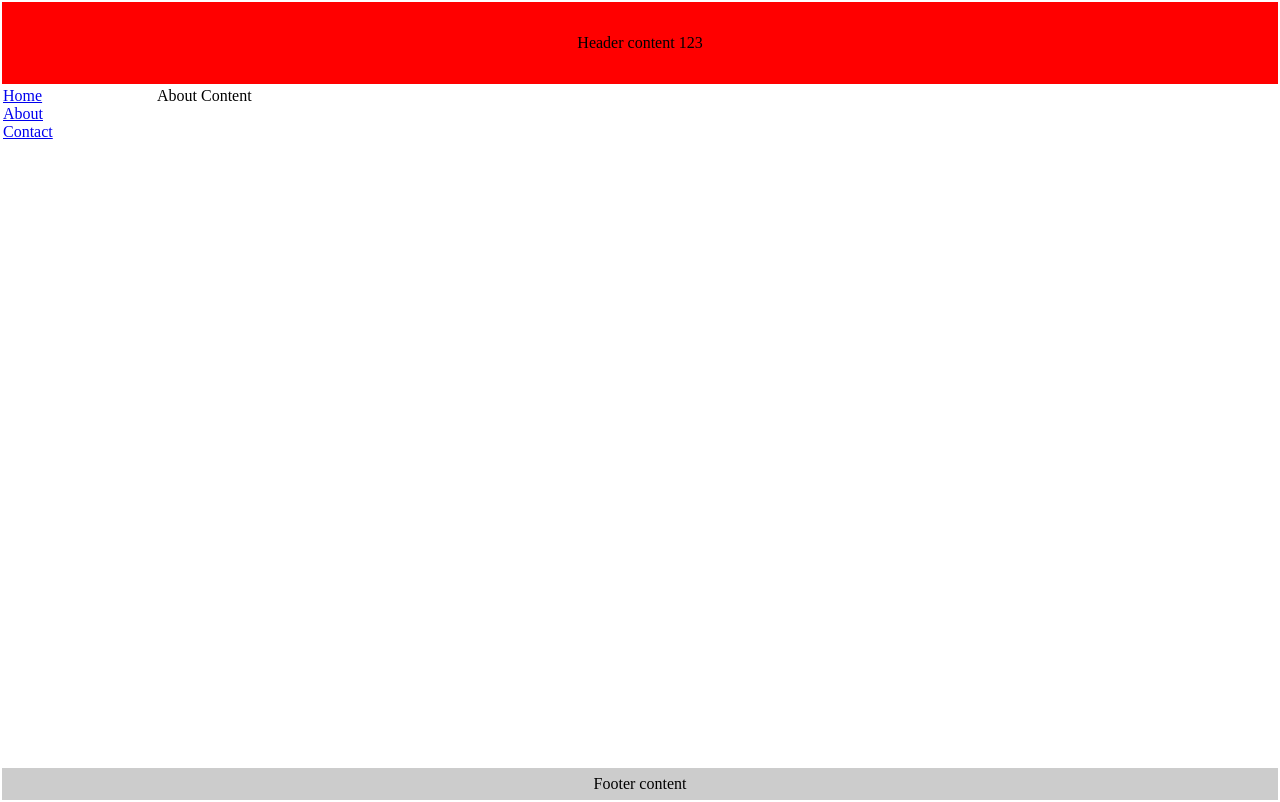
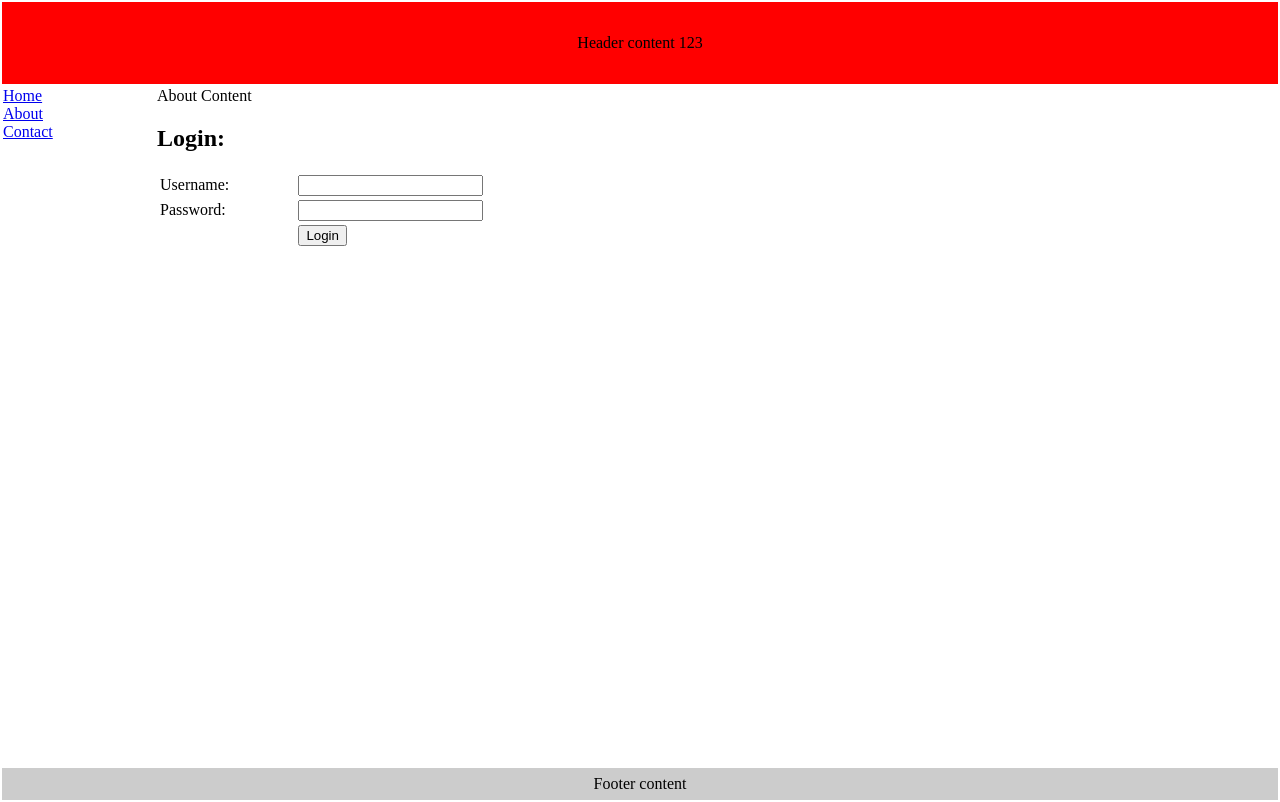
Before and after one commit to rajivkan/html-app, a plain HTML site: page angular.html at #/about1 in a window 1280 px wide. Drawn offline with Linux system fonts and the light colour scheme.

Commit message:
directive

```diff
--- a/angular.html
+++ b/angular.html
@@ -46,6 +46,20 @@
 
 		}]);
 
+		angularApp.directive("login", [function(){
+			return {
+				restrict: "C", // E A C
+				templateUrl: "components/login.html"
+			}
+		}])
+
+		angularApp.directive("message", [function(){
+			return {
+				restrict: "E", // E A C
+				template: "<div>{{message}}</div>"
+			}
+		}])
+
 	</script>
 </head>
 
--- /dev/null
+++ b/components/login.html
@@ -0,0 +1,31 @@
+<div>
+	<h2>Login:</h2>
+	<table style="width:500px">
+		<tr>
+			<td>
+				Username:
+			</td>
+			<td>
+				<input id="txtUsername">
+			</td>
+		</tr>
+
+		<tr>
+			<td>
+				Password:
+			</td>
+			<td>
+				<input id="txtPassword">
+			</td>
+		</tr>
+
+		<tr>
+			<td>
+
+			</td>
+			<td>
+				<input type="submit" value="Login">
+			</td>
+		</tr>
+	</table>
+</div>
--- a/template/about.html
+++ b/template/about.html
@@ -1,3 +1,9 @@
 <div>
 	About Content
+
+	<!-- <login></login> -->
+
+	<!-- <div login></div> -->
+
+	<div class=login></div>
 </div>
```
Also changed, not shown: template/home.html (+40 -2 lines).
